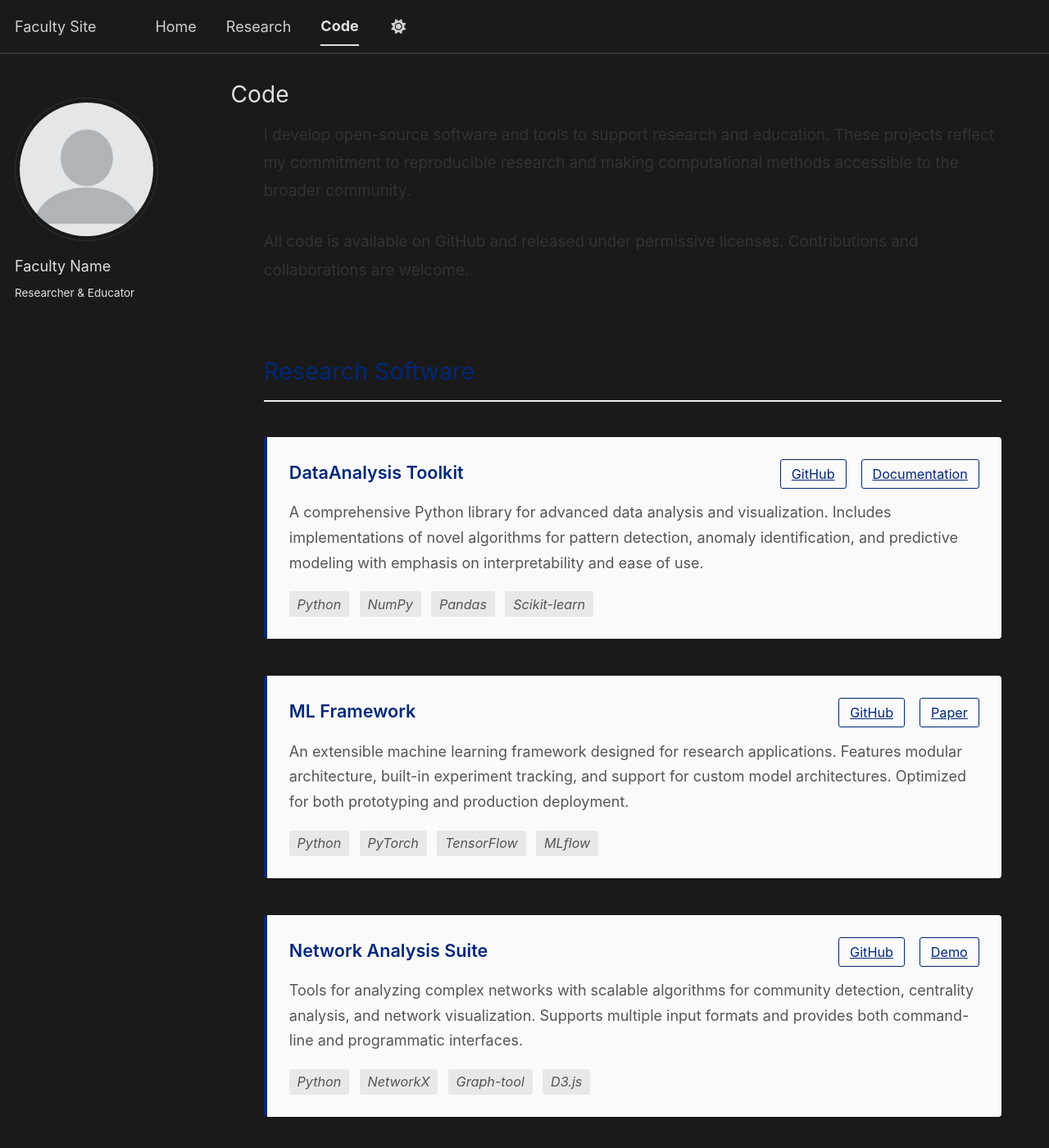
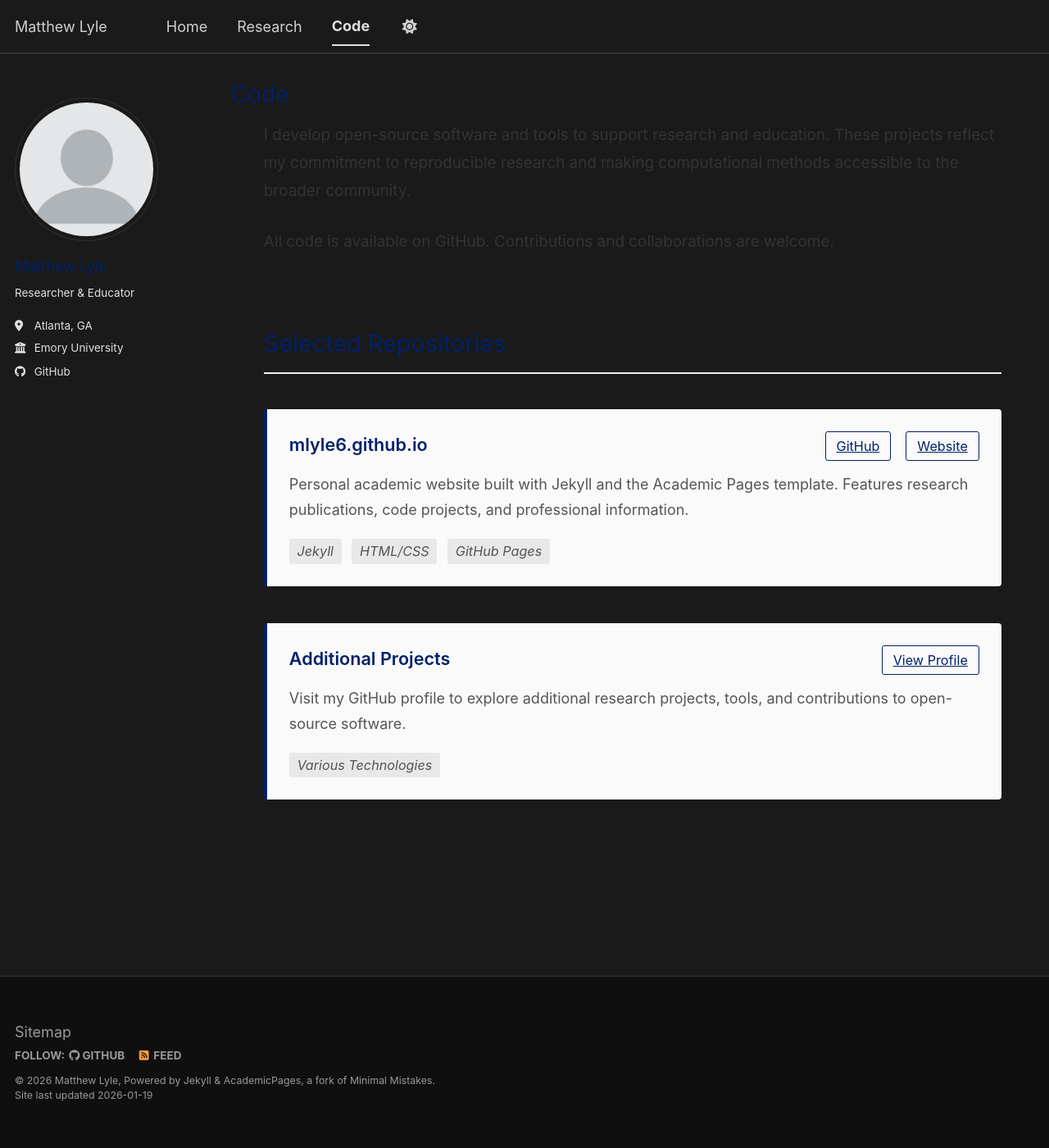
Before and after one commit to mlyle6/mlyle6.github.io, a Jekyll site: the page built from _pages/code.md, in a window 1280 px wide and 1400 px high. Shown: the whole window at 82% size. Built offline with Jekyll 4.4.1, drawn with Linux system fonts in a browser that asks for light colours; a script bundle is joined from its source files by our own code; library files that are not in the unit come from our copies; some of the changed text lies outside the part shown.

Commit message:
Update identity to Matthew Lyle and add Emory styling
Co-authored-by: mlyle6 <115313490+mlyle6@users.noreply.github.com>

```diff
--- a/_config.yml
+++ b/_config.yml
@@ -9,9 +9,9 @@
 # Basic Site Settings
 locale                   : "en-US"
 site_theme               : "emory" # The available themes options are "default", "air", "sunrise", "mint", "dirt", "contrast" and "emory"
-title                    : "Faculty Site"
+title                    : "Matthew Lyle"
 title_separator          : "-"
-name                     : &name "Faculty Name"
+name                     : &name "Matthew Lyle"
 description              : &description "Academic research and portfolio"
 url                      : https://mlyle6.github.io # The base hostname & protocol for your site e.g. "https://[your GitHub username].github.io",
                                                            # or if you already have some other page hosted on Github then use "https://[your GitHub username].github.io/[Your Repo Name]"
@@ -24,13 +24,13 @@ repository               : "mlyle6/mlyle6.github.io"
 author:
   # Biographic information
   avatar           : "profile.png"
-  name             : "Faculty Name"
+  name             : "Matthew Lyle"
   pronouns         : # example: "she/her"
   bio              : "Researcher & Educator"
-  location         : # Location
-  employer         : # Institution name
+  location         : "Atlanta, GA"
+  employer         : "Emory University"
   uri              : # URL
-  email            : # Email address
+  email            : # Email address (placeholder)
 
   # Academic websites
   academia         : # URL
@@ -51,7 +51,7 @@ author:
   bitbucket        : # Username
   codepen          : # Username
   dribbble         : # Username
-  github           : # GitHub username
+  github           : "mlyle6"
   kaggle           : # Username
   stackoverflow    : # User number or user number and name
 
--- a/_pages/code.md
+++ b/_pages/code.md
@@ -12,7 +12,7 @@ author_profile: true
 }
 
 .code-page h2 {
-  color: #002878;
+  color: #012169;
   font-weight: 400;
   margin-top: 3em;
   margin-bottom: 1.5em;
@@ -56,12 +56,12 @@ author_profile: true
 }
 
 .project-title a {
-  color: #002878;
+  color: #012169;
   text-decoration: none;
 }
 
 .project-title a:hover {
-  color: #001850;
+  color: #c79000;
   text-decoration: underline;
 }
 
@@ -73,16 +73,16 @@ author_profile: true
 
 .project-link {
   font-size: 0.9em;
-  color: #002878;
+  color: #012169;
   text-decoration: none;
   padding: 0.3em 0.8em;
-  border: 1px solid #002878;
+  border: 1px solid #012169;
   border-radius: 3px;
   transition: all 0.2s ease;
 }
 
 .project-link:hover {
-  background: #002878;
+  background: #012169;
   color: white;
 }
 
@@ -113,113 +113,45 @@ author_profile: true
   <div class="code-intro">
     <p>I develop open-source software and tools to support research and education. These projects reflect my commitment to reproducible research and making computational methods accessible to the broader community.</p>
 
-    <p>All code is available on GitHub and released under permissive licenses. Contributions and collaborations are welcome.</p>
+    <p>All code is available on GitHub. Contributions and collaborations are welcome.</p>
   </div>
 
-  <h2>Research Software</h2>
+  <h2>Selected Repositories</h2>
   <div class="project-list">
     <div class="project-item">
       <div class="project-header">
         <div class="project-title">
-          <a href="https://github.com/mlyle6" target="_blank">DataAnalysis Toolkit</a>
+          <a href="https://github.com/mlyle6/mlyle6.github.io" target="_blank">mlyle6.github.io</a>
         </div>
         <div class="project-links">
-          <a href="https://github.com/mlyle6" class="project-link" target="_blank">GitHub</a>
-          <a href="#" class="project-link" target="_blank">Documentation</a>
+          <a href="https://github.com/mlyle6/mlyle6.github.io" class="project-link" target="_blank">GitHub</a>
+          <a href="https://mlyle6.github.io" class="project-link" target="_blank">Website</a>
         </div>
       </div>
       <div class="project-description">
-        A comprehensive Python library for advanced data analysis and visualization. Includes implementations of novel algorithms for pattern detection, anomaly identification, and predictive modeling with emphasis on interpretability and ease of use.
+        Personal academic website built with Jekyll and the Academic Pages template. Features research publications, code projects, and professional information.
       </div>
       <div class="project-tech">
-        <span class="tech-tag">Python</span>
-        <span class="tech-tag">NumPy</span>
-        <span class="tech-tag">Pandas</span>
-        <span class="tech-tag">Scikit-learn</span>
+        <span class="tech-tag">Jekyll</span>
+        <span class="tech-tag">HTML/CSS</span>
+        <span class="tech-tag">GitHub Pages</span>
       </div>
     </div>
 
     <div class="project-item">
       <div class="project-header">
         <div class="project-title">
-          <a href="https://github.com/mlyle6" target="_blank">ML Framework</a>
+          <a href="https://github.com/mlyle6" target="_blank">Additional Projects</a>
         </div>
         <div class="project-links">
-          <a href="https://github.com/mlyle6" class="project-link" target="_blank">GitHub</a>
-          <a href="#" class="project-link" target="_blank">Paper</a>
+          <a href="https://github.com/mlyle6" class="project-link" target="_blank">View Profile</a>
         </div>
       </div>
       <div class="project-description">
-        An extensible machine learning framework designed for research applications. Features modular architecture, built-in experiment tracking, and support for custom model architectures. Optimized for both prototyping and production deployment.
+        Visit my GitHub profile to explore additional research projects, tools, and contributions to open-source software.
       </div>
       <div class="project-tech">
-        <span class="tech-tag">Python</span>
-        <span class="tech-tag">PyTorch</span>
-        <span class="tech-tag">TensorFlow</span>
-        <span class="tech-tag">MLflow</span>
-      </div>
-    </div>
-
-    <div class="project-item">
-      <div class="project-header">
-        <div class="project-title">
-          <a href="https://github.com/mlyle6" target="_blank">Network Analysis Suite</a>
-        </div>
-        <div class="project-links">
-          <a href="https://github.com/mlyle6" class="project-link" target="_blank">GitHub</a>
-          <a href="#" class="project-link" target="_blank">Demo</a>
-        </div>
-      </div>
-      <div class="project-description">
-        Tools for analyzing complex networks with scalable algorithms for community detection, centrality analysis, and network visualization. Supports multiple input formats and provides both command-line and programmatic interfaces.
-      </div>
-      <div class="project-tech">
-        <span class="tech-tag">Python</span>
-        <span class="tech-tag">NetworkX</span>
-        <span class="tech-tag">Graph-tool</span>
-        <span class="tech-tag">D3.js</span>
-      </div>
-    </div>
-  </div>
-
-  <h2>Educational Resources</h2>
-  <div class="project-list">
-    <div class="project-item">
-      <div class="project-header">
-        <div class="project-title">
-          <a href="https://github.com/mlyle6" target="_blank">Data Science Course Materials</a>
-        </div>
-        <div class="project-links">
-          <a href="https://github.com/mlyle6" class="project-link" target="_blank">GitHub</a>
-        </div>
-      </div>
-      <div class="project-description">
-        Complete course materials including Jupyter notebooks, datasets, and exercises for teaching data science fundamentals. Covers data wrangling, statistical analysis, machine learning, and visualization.
-      </div>
-      <div class="project-tech">
-        <span class="tech-tag">Jupyter</span>
-        <span class="tech-tag">Python</span>
-        <span class="tech-tag">R</span>
-      </div>
-    </div>
-
-    <div class="project-item">
-      <div class="project-header">
-        <div class="project-title">
-          <a href="https://github.com/mlyle6" target="_blank">Research Methods Tutorials</a>
-        </div>
-        <div class="project-links">
-          <a href="https://github.com/mlyle6" class="project-link" target="_blank">GitHub</a>
-        </div>
-      </div>
-      <div class="project-description">
-        Interactive tutorials demonstrating best practices in computational research, including reproducible workflows, version control, and effective documentation strategies.
-      </div>
-      <div class="project-tech">
-        <span class="tech-tag">Git</span>
-        <span class="tech-tag">Docker</span>
-        <span class="tech-tag">Jupyter</span>
-        <span class="tech-tag">Make</span>
+        <span class="tech-tag">Various Technologies</span>
       </div>
     </div>
   </div>
--- a/assets/css/custom.css
+++ b/assets/css/custom.css
@@ -3,6 +3,7 @@ layout: null
 ---
 
 /* Custom CSS for clean, minimal faculty site design */
+/* Emory University color scheme: Blue #012169, Gold #c79000 */
 
 /* Increase overall spacing and whitespace */
 .page__content {
@@ -33,7 +34,7 @@ layout: null
   margin-top: 1em;
 }
 
-/* Clean navigation */
+/* Clean navigation with Emory blue accent */
 .greedy-nav {
   background: var(--global-bg-color);
 }
@@ -44,18 +45,22 @@ layout: null
 }
 
 .greedy-nav a:hover {
-  color: var(--global-masthead-link-color-hover);
+  color: #012169; /* Emory blue on hover */
 }
 
-/* Enhance link styles */
+.greedy-nav a.site-title {
+  color: #012169; /* Emory blue for site title */
+}
+
+/* Enhance link styles with Emory colors */
 a {
-  color: var(--global-link-color);
+  color: #012169; /* Emory blue for links */
   text-decoration: none;
   transition: all 0.2s ease;
 }
 
 a:hover {
-  color: var(--global-link-color-hover);
+  color: #c79000; /* Emory gold on hover */
 }
 
 /* Clean footer */
@@ -65,10 +70,11 @@ a:hover {
   border-top: 1px solid var(--global-border-color);
 }
 
-/* Typography improvements */
+/* Typography improvements with Emory blue accents */
 h1, h2, h3, h4, h5, h6 {
   font-weight: 400;
   line-height: 1.4;
+  color: #012169; /* Emory blue for headings */
 }
 
 /* Add more whitespace around sections */
@@ -78,6 +84,14 @@ h1, h2, h3, h4, h5, h6 {
 
 .archive__item {
   margin-bottom: 2em;
+}
+
+.archive__item-title a {
+  color: #012169; /* Emory blue for archive titles */
+}
+
+.archive__item-title a:hover {
+  color: #c79000; /* Emory gold on hover */
 }
 
 /* Clean list styles */
@@ -111,9 +125,9 @@ p {
   margin-bottom: 1.5em;
 }
 
-/* Clean blockquotes */
+/* Clean blockquotes with Emory accent */
 blockquote {
-  border-left: 4px solid var(--global-link-color);
+  border-left: 4px solid #012169; /* Emory blue accent */
   padding-left: 1.5em;
   font-style: italic;
   color: var(--global-text-color-light);
@@ -134,6 +148,24 @@ pre {
   padding: 1em;
 }
 
+/* Sidebar social icons with Emory colors */
+.author__urls a:hover {
+  color: #012169; /* Emory blue on hover */
+}
+
+/* Button styles with Emory colors */
+.btn {
+  background-color: #012169; /* Emory blue */
+  color: white;
+  border: 1px solid #012169;
+}
+
+.btn:hover {
+  background-color: #c79000; /* Emory gold on hover */
+  border-color: #c79000;
+  color: white;
+}
+
 /* Responsive spacing */
 @media (max-width: 768px) {
   .page__content {
```
Also changed, not shown: other parts of _pages/code.md (+1 -1 lines), _data/authors.yml (+8 -16 lines), _pages/about.md (+5 -5 lines), _pages/non-menu-page.md (deleted, +0 -16 lines), _pages/research.md (+4 -4 lines), _pages/terms.md (deleted, +0 -39 lines).
